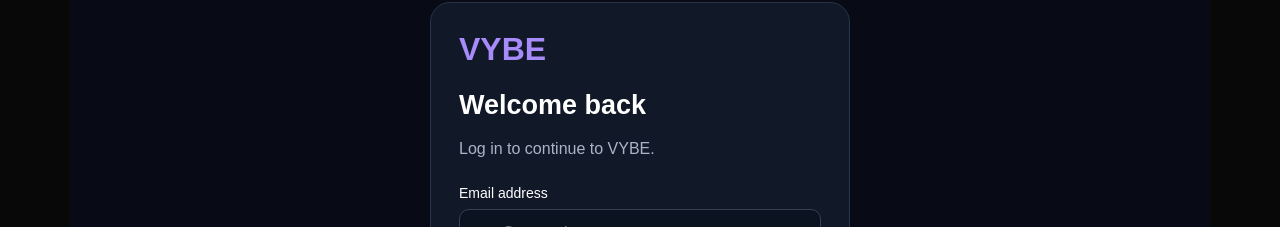
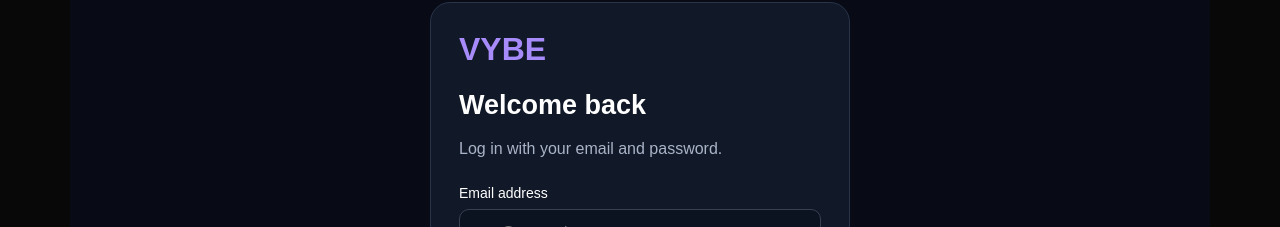
Before and after one commit to 12david1234/Vybe1, a Next.js app: page /auth in a window 1280 px wide. Shown: the part 261-488 px from the top of the page. Built offline with nearby package versions, Linux system fonts and the light colour scheme; no server answers.

Commit message:
Refactor text and structure in auth page

```diff
--- a/app/auth/page.js
+++ b/app/auth/page.js
@@ -41,7 +41,7 @@
         }
 
         setMessage(
-          "Account request successful. Please check your email for the verification link."
+          "Account created. Please check your email for the verification link."
         );
       } else {
         const { error } = await supabase.auth.signInWithPassword({
@@ -64,17 +64,15 @@
   return (
     <main style={styles.page}>
       <section style={styles.card}>
-        <a href="/" style={styles.logo}>
-          VYBE
-        </a>
+        <a href="/" style={styles.logo}>VYBE</a>
 
         <h1 style={styles.heading}>
           {mode === "login" ? "Welcome back" : "Create your account"}
         </h1>
 
-        <p style={styles.subheading}>
+        <p style={styles.subtitle}>
           {mode === "login"
-            ? "Log in to continue to VYBE."
+            ? "Log in with your email and password."
             : "Sign up with your email to get started."}
         </p>
 
@@ -123,23 +121,23 @@
         {error && <p style={styles.error}>{error}</p>}
 
         <p style={styles.switchText}>
-          {mode === "login" ? "Don't have an account?" : "Already registered?"}{" "}
+          {mode === "login"
+            ? "Don't have an account?"
+            : "Already have an account?"}{" "}
           <button
             type="button"
+            style={styles.switchButton}
             onClick={() => {
               setMode(mode === "login" ? "signup" : "login");
               setMessage("");
               setError("");
             }}
-            style={styles.switchButton}
           >
             {mode === "login" ? "Sign Up" : "Log In"}
           </button>
         </p>
 
-        <a href="/" style={styles.homeLink}>
-          Back to VYBE
-        </a>
+        <a href="/" style={styles.homeLink}>Back to VYBE</a>
       </section>
     </main>
   );
@@ -176,7 +174,7 @@
     fontSize: 27,
     marginBottom: 8,
   },
-  subheading: {
+  subtitle: {
     color: "#aab4c8",
     lineHeight: 1.5,
     marginBottom: 24,
```
